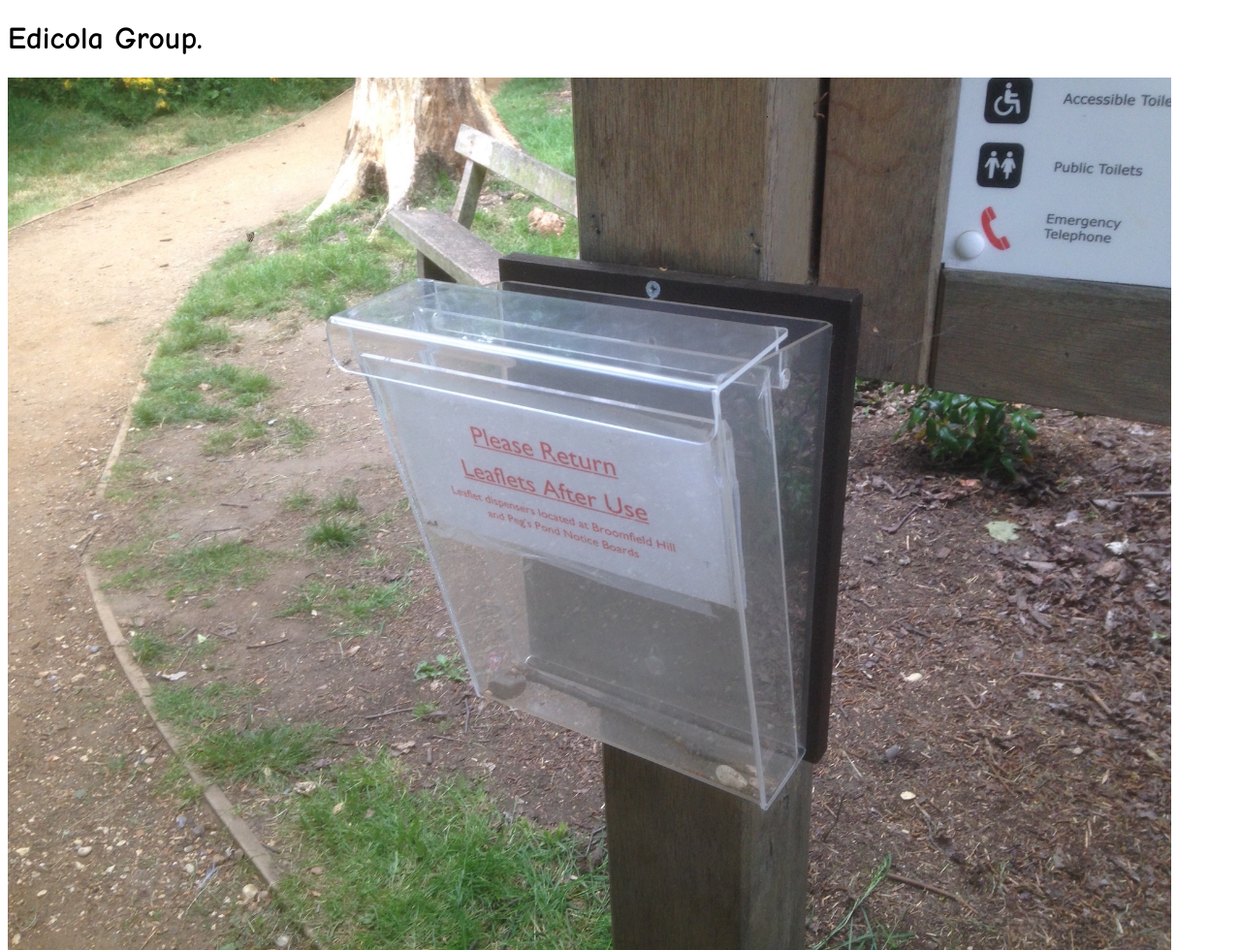
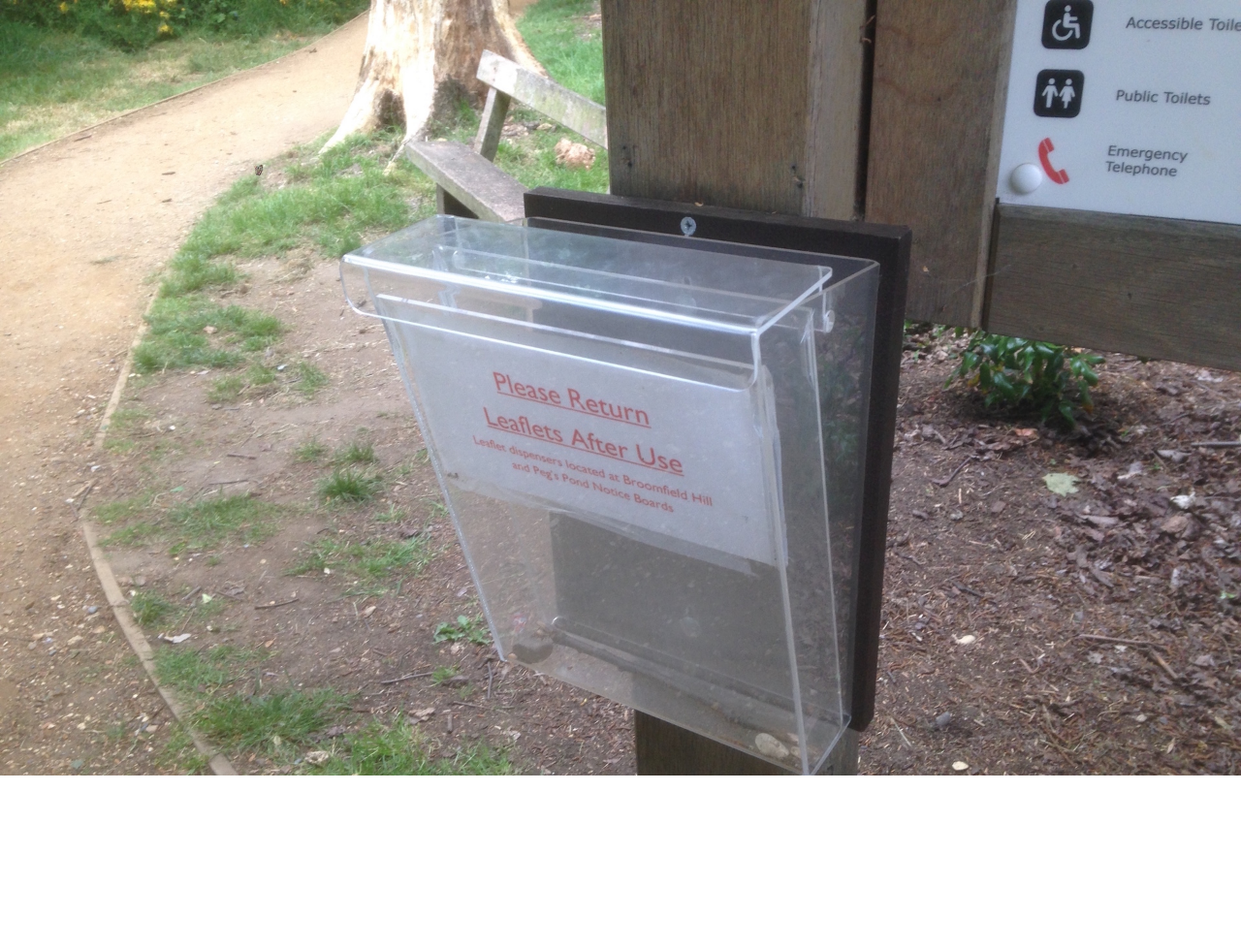
Before and after one commit to edicola/edicola.github.io, a plain HTML site: page index.html in a window 1280 px wide. Shown: the whole page at 97% size. After the commit the page ends 800 px from the top, so only its background shows below. Drawn offline with Linux system fonts and the light colour scheme.

Commit message:
new index

```diff
--- a/index.html
+++ b/index.html
@@ -1,7 +1,35 @@
-<!DOCTYPE html>
-<html>
+<style type="text/css">
+   body {
+       margin:0; padding:0;
+   }
+   html, body, #bg {
+       height:100%;
+       width:100%;
+   }
+   #bg {
+       position:absolute;
+       left:0;
+       right:0;
+       bottom:0;
+       top:0;
+       overflow:hidden;
+       z-index:0;
+   }
+   #bg img {
+       width:100%;
+       min-width:100%;
+       min-height:100%;
+   }
+   #content {
+       z-index:1;
+   }
+</style>
+
 <body>
-<h1 style="font-family:Comic Sans MS;">Edicola Group.</h1>
-<img src="img/leaflets.jpg" alt="hello there" style="width:1200px;">
+<div id="bg">
+   <img style="display:block;" src="img/leaflets.jpg">
+</div>
+<div id="content">
+<p> Edicola Group </p>
+</div>
 </body>
-</html>
```
